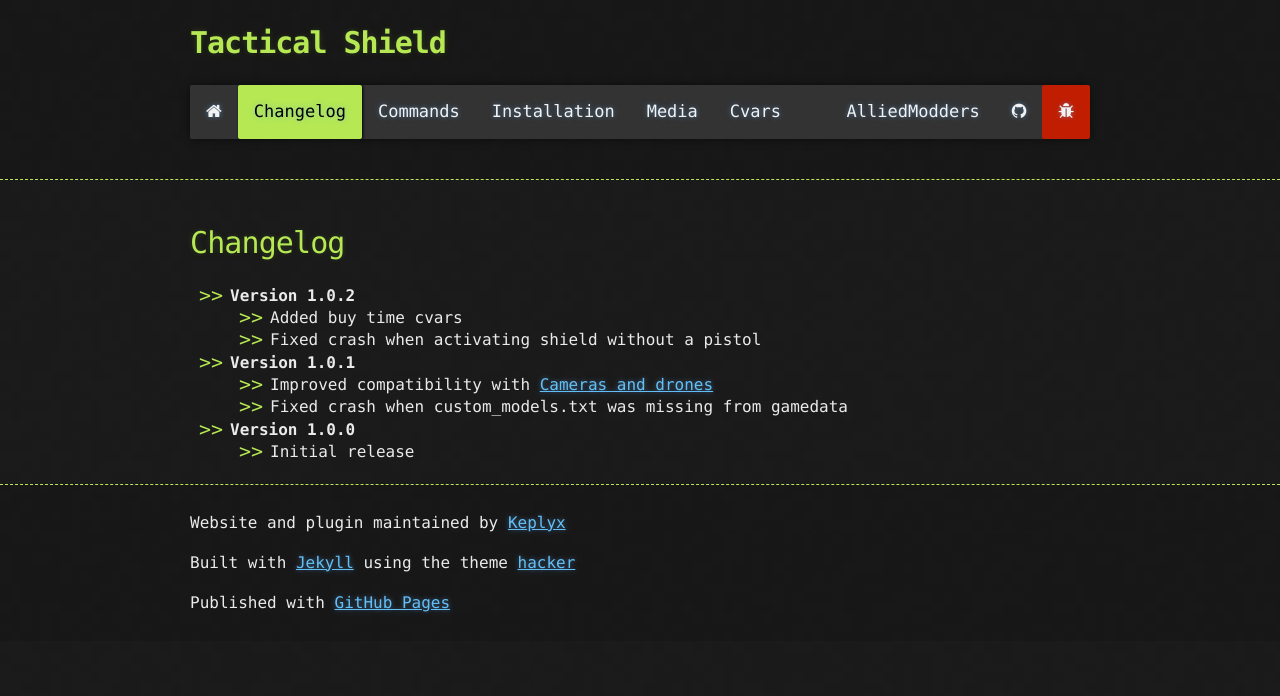
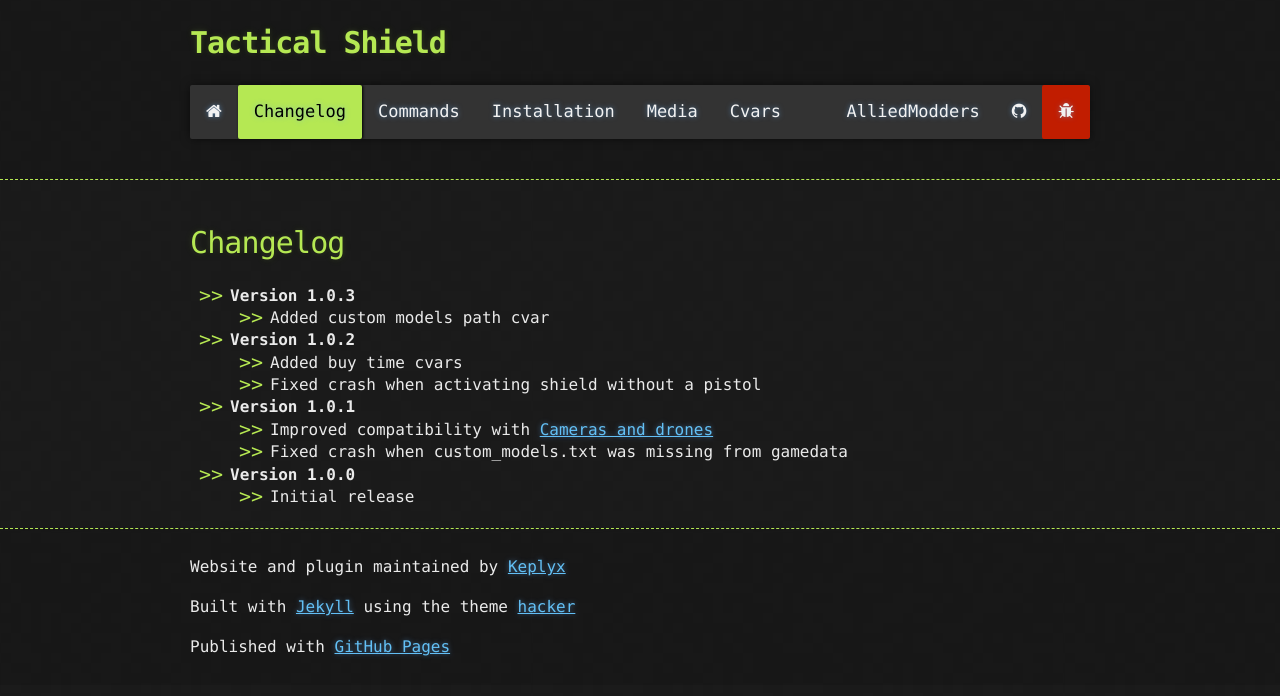
Before and after one commit to Keplyx/TacticalShield, a Jekyll site: the page built from docs/changlelog.md, in a window 1280 px wide. Shown: the top 696 px of the page. Built offline with Jekyll 4.4.1, drawn with Linux system fonts in a browser that asks for light colours; the repository's description, which GitHub fills in, is left out.

Commit message:
Added custom models path cvar

```diff
--- a/csgo/cfg/sourcemod/tacticalshield.cfg
+++ b/csgo/cfg/sourcemod/tacticalshield.cfg
@@ -30,6 +30,11 @@ ts_cooldown "1"
 // Maximum: "3.000000"
 ts_custom_model "0"
 
+// Set the path to the custom models file, relative to addons/sourcemod
+// -
+// Default: "gamedata/tacticalshield"
+ts_custom_model_path "gamedata/tacticalshield"
+
 // Shield price.
 // -
 // Default: "800"
--- a/docs/changlelog.md
+++ b/docs/changlelog.md
@@ -5,6 +5,9 @@ topbar_link : true
 ---
 
 # Changelog
+
+* **Version 1.0.3**
+  * Added custom models path cvar
 
 * **Version 1.0.2**
   * Added buy time cvars
```
Also changed, not shown: 3 other files.
